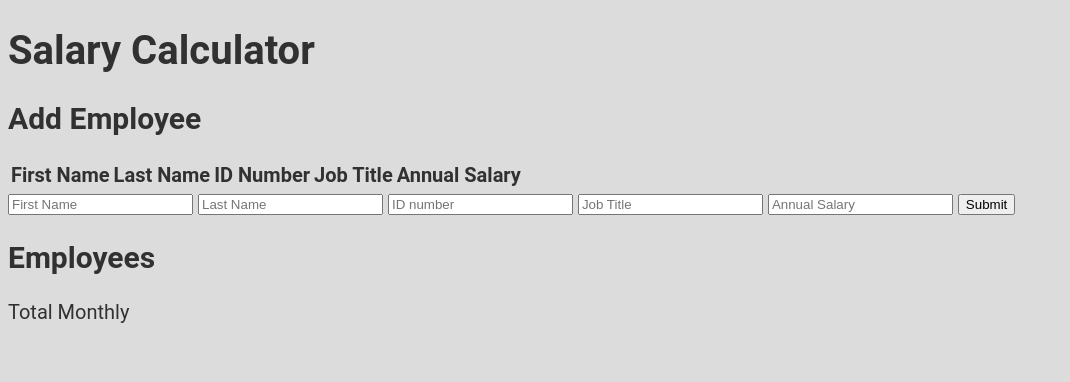
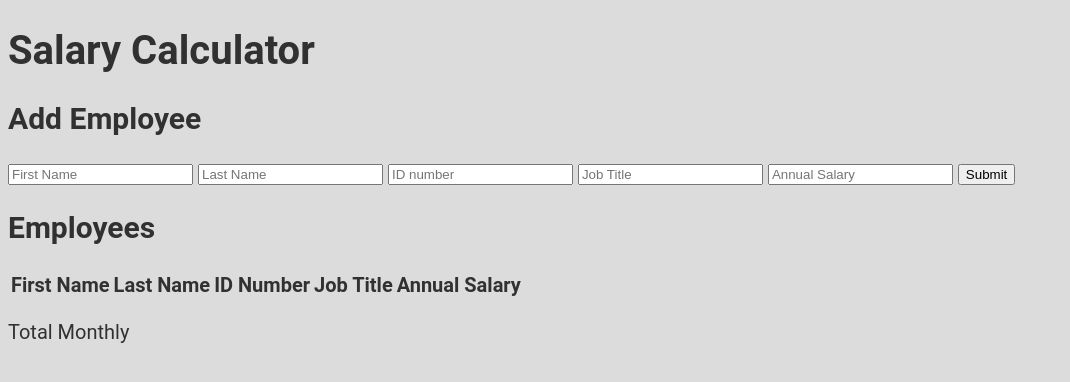
Before and after one commit to mustafehassan00/-weekend-salary-calculator, a website: page index.html in a window 1280 px wide. Shown: the whole page, without its empty margins (0-1070 px from the left). Drawn offline with Linux system fonts and the light colour scheme.

Commit message:
fixed the issue where the employee's were not being added to the bottom of employees & i also rearranged where the table is located

```diff
--- a/index.html
+++ b/index.html
@@ -12,6 +12,41 @@
   </header>
   <main>
     <h2>Add Employee</h2>
+    <form>
+      <input
+        data-testid="firstNameInput"
+        id="firstName"
+        placeholder="First Name"
+        type="text"
+        />
+      <input
+        data-testid="lastNameInput"
+        id="lastName"
+        placeholder="Last Name"
+        type="text"
+        />
+        <input
+        data-testid="idNumberInput"
+        id="idNumber"
+        placeholder="ID number"
+        type="text"
+        />
+      <input
+        data-testid="jobTitleInput"
+        id="jobTitle"
+        placeholder="Job Title"
+        type="text"
+        />
+        <input
+        data-testid="annualSalaryInput"
+        id="annualSalary"
+        placeholder="Annual Salary"
+        type="text"
+        />
+        <button data-testid="submitButton" onclick="addNewEmployee(event)">Submit</button>
+    </form>
+
+    <h2>Employees</h2>
     <table>
       <thead>
         <tr>
@@ -25,32 +60,6 @@
       <tbody id="tableBody">
       </tbody>
     </table>
-    <form>
-      <input
-        id="firstNameInput"
-        placeholder="First Name"
-        type="text">
-      <input
-        id="lastNameInput"
-        placeholder="Last Name"
-        type="text">
-        <input
-        id="idNumberInput"
-        placeholder="ID number"
-        type="text">
-      <input
-        id="jobTitleInput"
-        placeholder="Job Title"
-        type="text">
-        <input
-        id="annualSalaryInput"
-        placeholder="Annual Salary"
-        type="text">
-
-      <button onclick="addNewEmployee(event)">Submit</button>
-    </form>
-
-    <h2>Employees</h2>
   </main>
   <footer>
     <p>Total Monthly</p>
--- a/script.js
+++ b/script.js
@@ -1,11 +1,13 @@
+//test if js pops up
+console.log('JS');
 function addNewEmployee(event){
-    event.prevent()
+    event.preventDefault()
 //Text Input
-    let firstNametext= document.getElementById("firstNameInput").value
-    let lastNametext= document.getElementById("lastNameInput").value
-    let idNumbertext= document.getElementById("idNumberInput").value
-    let jobTitletext= document.getElementById("jobTitleInput").value
-    let annualSalarytext= document.getElementById("annualSalaryInput").value
+    let firstNametext= document.getElementById("firstName").value
+    let lastNametext= document.getElementById("lastName").value
+    let idNumbertext= document.getElementById("idNumber").value
+    let jobTitletext= document.getElementById("jobTitle").value
+    let annualSalarytext= document.getElementById("annualSalary").value
     let tableBody = document.getElementById('tableBody')
 //Table Data
     tableBody.innerHTML += `<tr>
@@ -16,6 +18,7 @@ function addNewEmployee(event){
   <td id="tableAnnual">${annualSalarytext}</td>
 </tr>`
 
+//test to see if the code is working
     console.log('firstName test',firstNametext)
     console.log('lastName test',lastNametext)
     console.log('idNumber test',idNumbertext)
```
